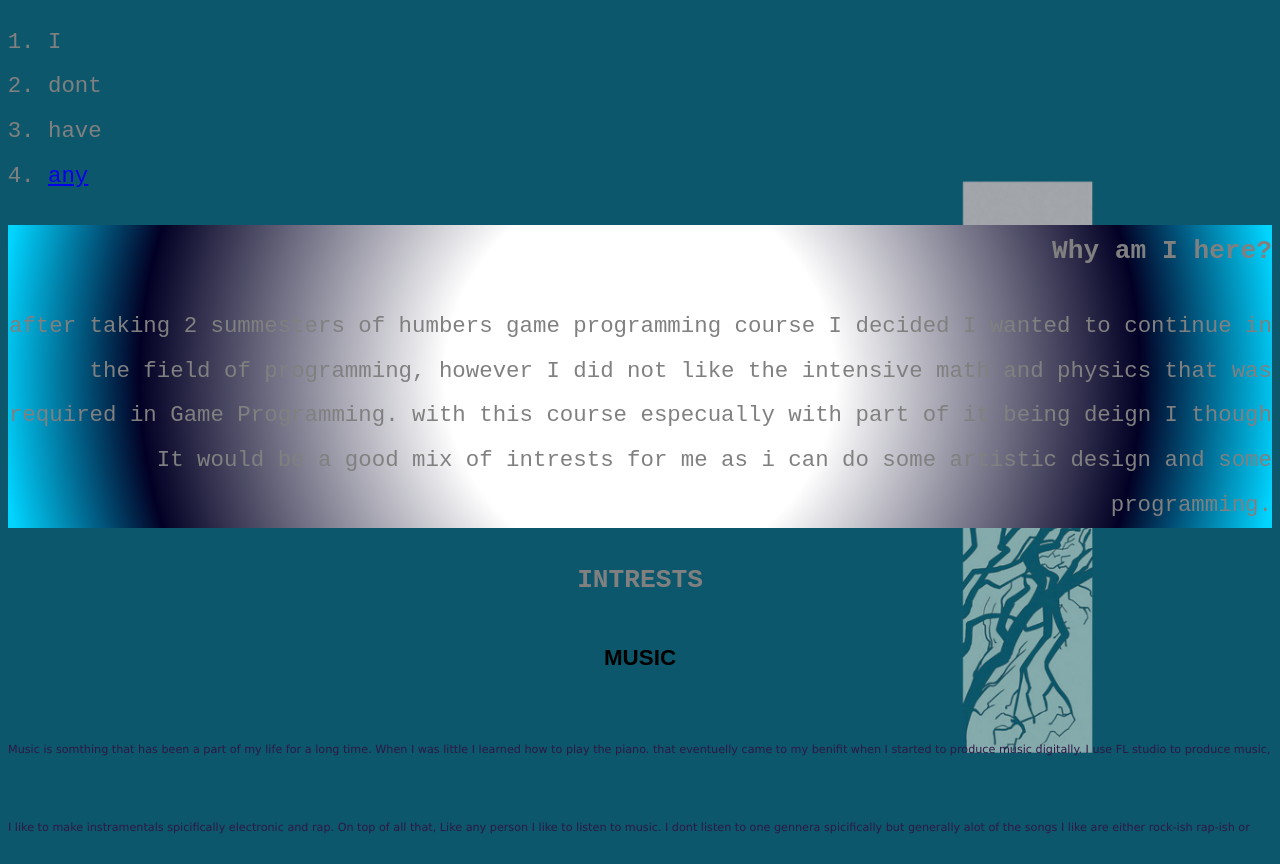
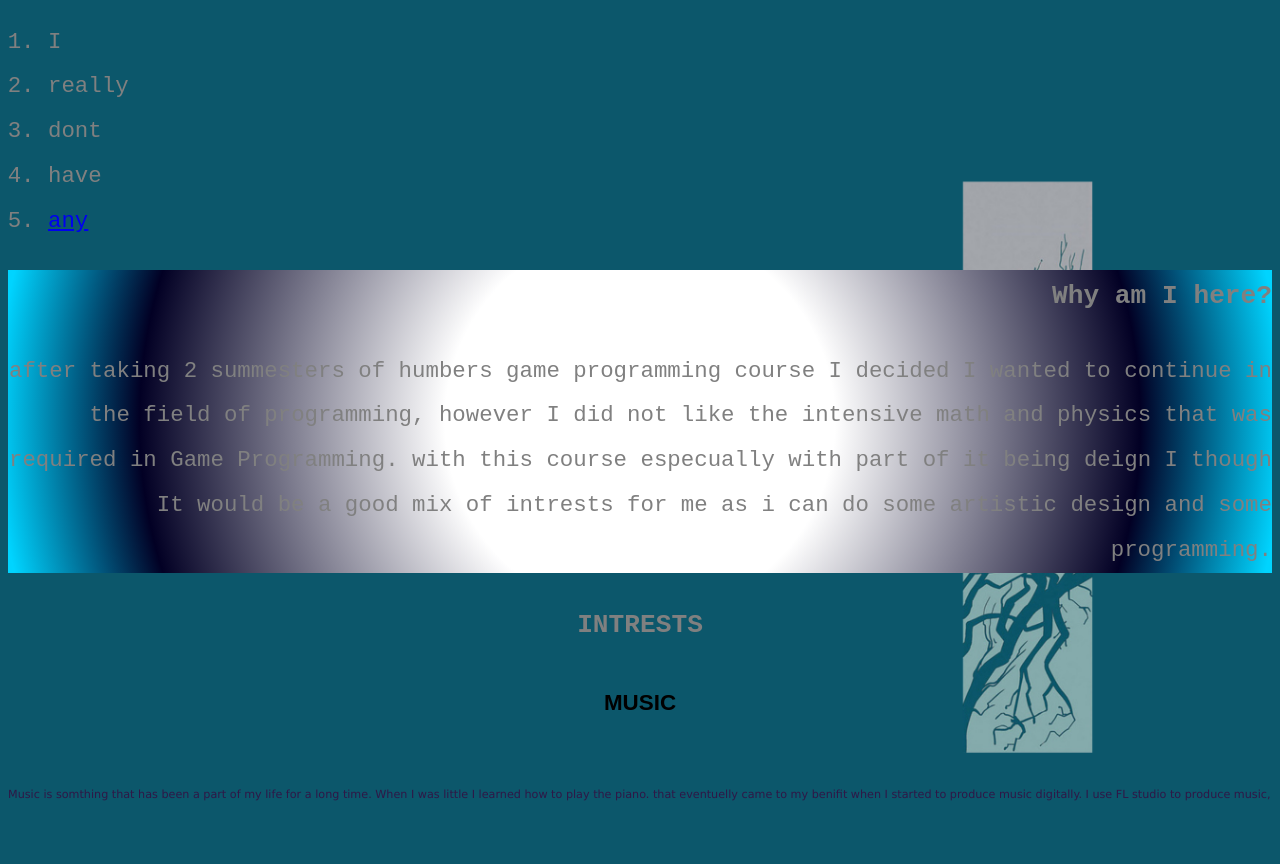
Before and after one commit to QuentincJohnson/my-first-website, a plain HTML site: page index.html in a window 1280 px wide. Shown: the part 1523-2387 px from the top of the page. Drawn offline with Linux system fonts and the light colour scheme.

Commit message:
added really

```diff
--- a/index.html
+++ b/index.html
@@ -40,6 +40,7 @@
                 <p>want some random facts about me?</p>
                 <ol>
                     <li>I</li>
+                    <li>really</li>
                     <li>dont</li>
                     <li>have</li>
                     <li><a href="html/topics.html">any</a></li>
```
